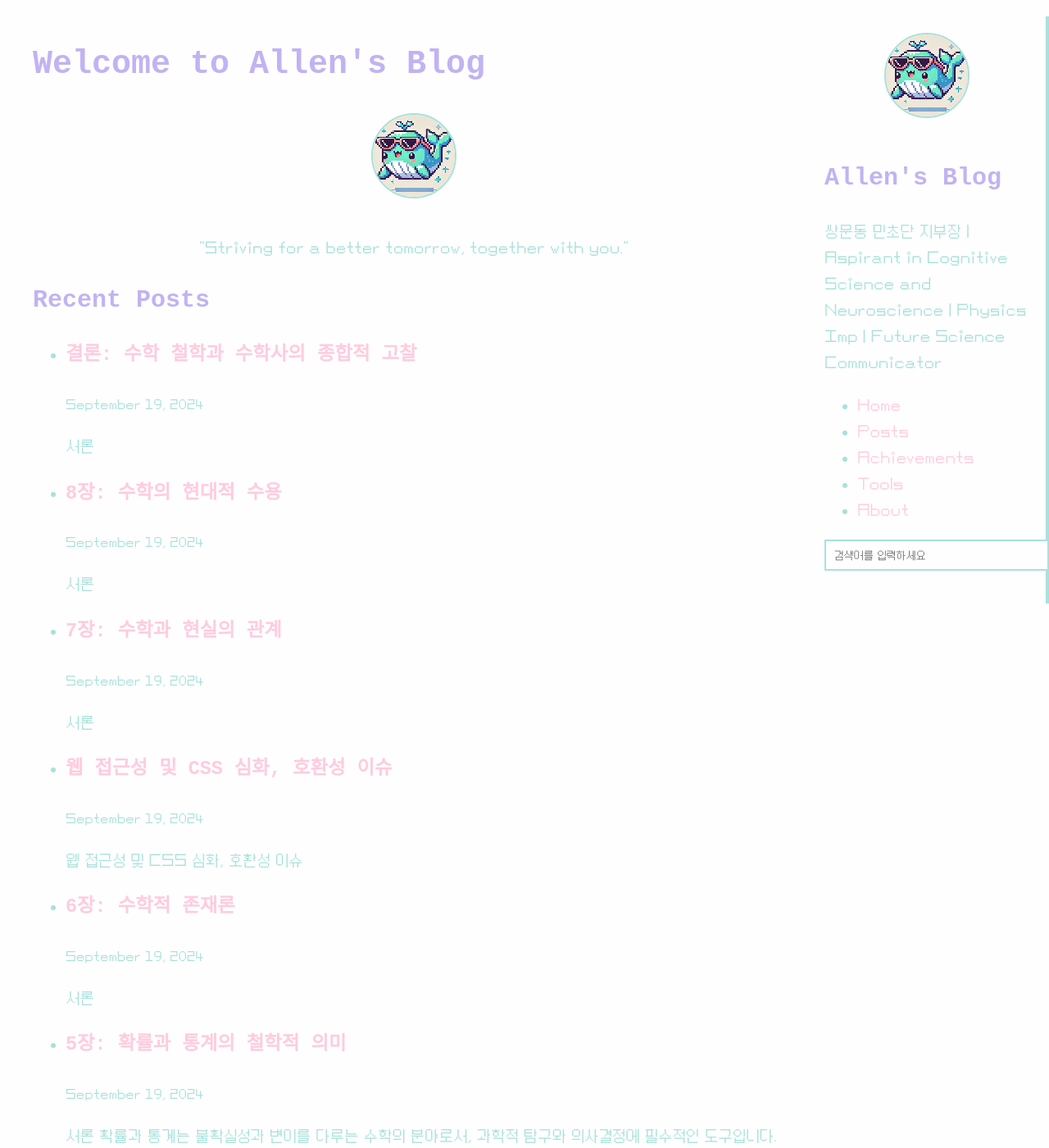
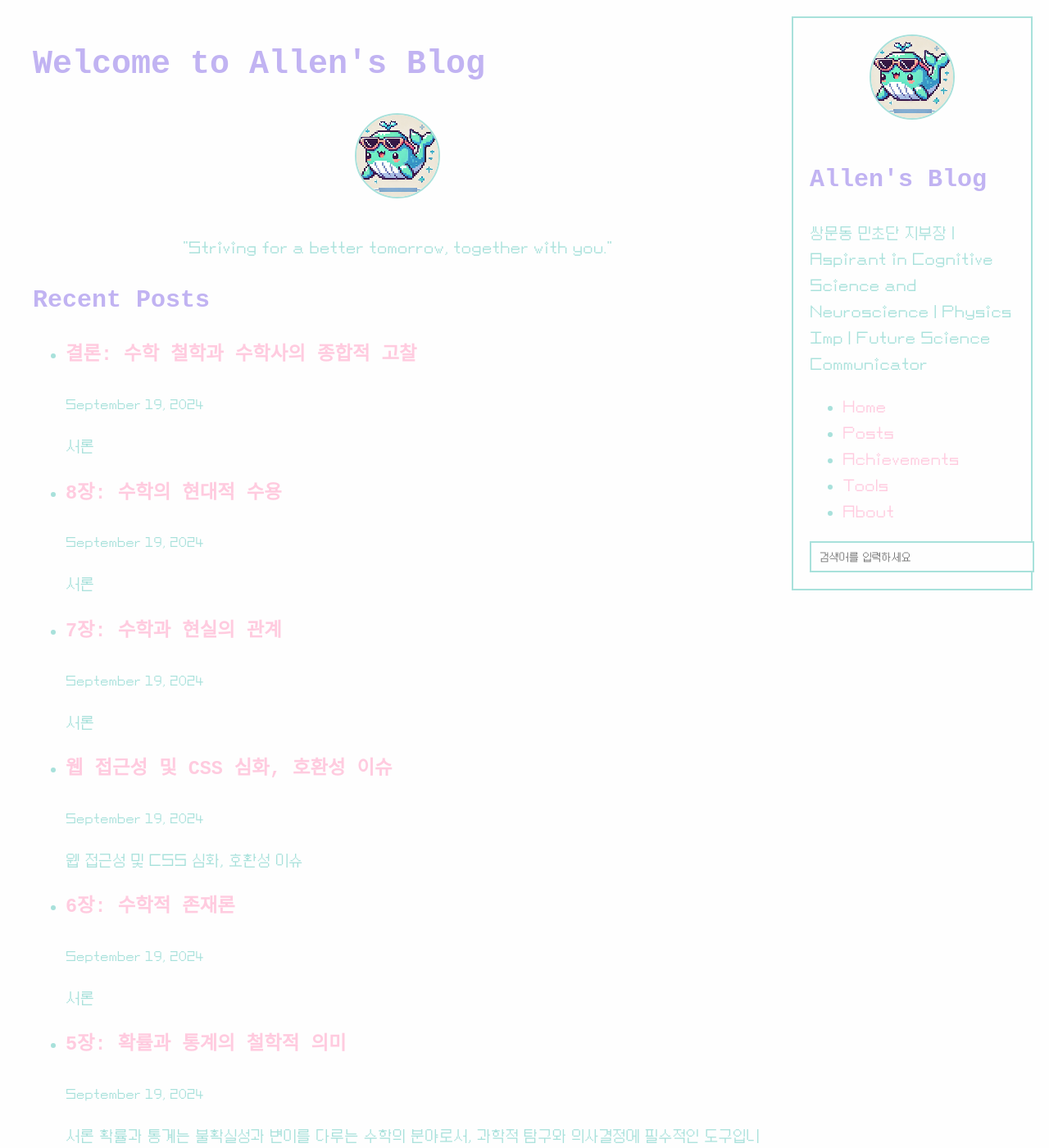
Before and after one commit to allenkang92/allenkang92.github.io, a Jekyll site: the page built from index.html, in a window 1280 px wide and 1400 px high. Shown: the whole window at 82% size. Built offline with Jekyll 4.4.1, drawn with Linux system fonts in a browser that asks for light colours; some web fonts are replaced.

Commit message:
마진 패딩 설정

```diff
--- a/assets/css/style.css
+++ b/assets/css/style.css
@@ -36,27 +36,19 @@
 /* 오른쪽 사이드바 */
 .sidebar-right {
   position: fixed;
-  right: 0; /* 사이드바를 오른쪽에 고정 */
+  right: 20px; /* 사이드바를 오른쪽에 고정하면서 약간 여백 추가 */
   top: 20px; /* 화면 상단에서의 여백 */
   width: 250px; /* 사이드바의 너비 */
   background-color: #fefefe;
-  border-right: 4px solid #A8E1DB; /* 오른쪽 테두리 */
+  border: 2px solid #A8E1DB; /* 상하좌우 테두리 */
   padding: 20px;
   z-index: 1000; /* 다른 요소보다 위에 위치하도록 설정 */
 }
 
-/* 사이드바 내부 요소 간격 */
-.sidebar-right .blog-title,
-.sidebar-right .profile,
-.sidebar-right nav,
-.sidebar-right .search-container {
-  margin-bottom: 20px;
-}
-
 /* 메인 콘텐츠 영역 */
 .main-content {
-  margin-right: 270px; /* 사이드바의 너비만큼 콘텐츠에 여백 추가 */
-  overflow: hidden; /* 사이드바와 겹치지 않도록 콘텐츠 숨김 */
+  margin-right: 290px; /* 사이드바의 너비 + 패딩만큼 마진 추가 */
+  padding-right: 20px; /* 사이드바와 간격 조절 */
 }
 
 /* 공통 스타일 */
@@ -214,7 +206,7 @@ footer {
     position: static;
     width: 100%;
     height: auto;
-    border-right: none;
+    border-left: none;
     border-top: 2px solid #A8E1DB;
     margin-top: 20px;
   }
@@ -265,7 +257,7 @@ footer {
   }
 
   .main-content {
-    margin-right: 270px; /* 큰 화면에서의 사이드바 여백 */
+    margin-right: 290px; /* 큰 화면에서의 사이드바 여백 */
   }
 }
 
@@ -282,7 +274,7 @@ footer {
   }
 
   .sidebar-right {
-    border-right: 4px solid #A8E1DB; /* 다크 모드의 오른쪽 테두리 */
+    border-left: 2px solid #A8E1DB; /* 다크 모드의 왼쪽 테두리 */
   }
 
   h1, h2, h3 {
```
Also changed, not shown: assets/css/main.css (+7 -15 lines).
